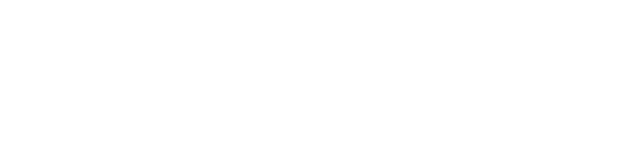
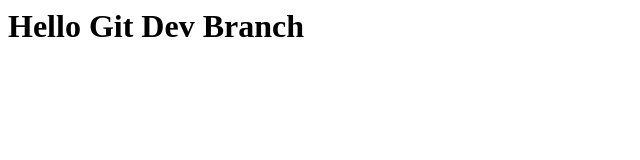
Before and after one commit to vinodvarma42/day6-meanstack, a website: page src/index.html in a window 1280 px wide. Shown: the whole page, without its empty margins (0-640 px from the left). Drawn offline with Linux system fonts and the light colour scheme.

Commit message:
change in index.html

```diff
--- a/src/index.html
+++ b/src/index.html
@@ -4,5 +4,8 @@
 </head>
 <body>
 
+
+	<h1>Hello Git Dev Branch</h1>
+
 </body>
 </html>
```
